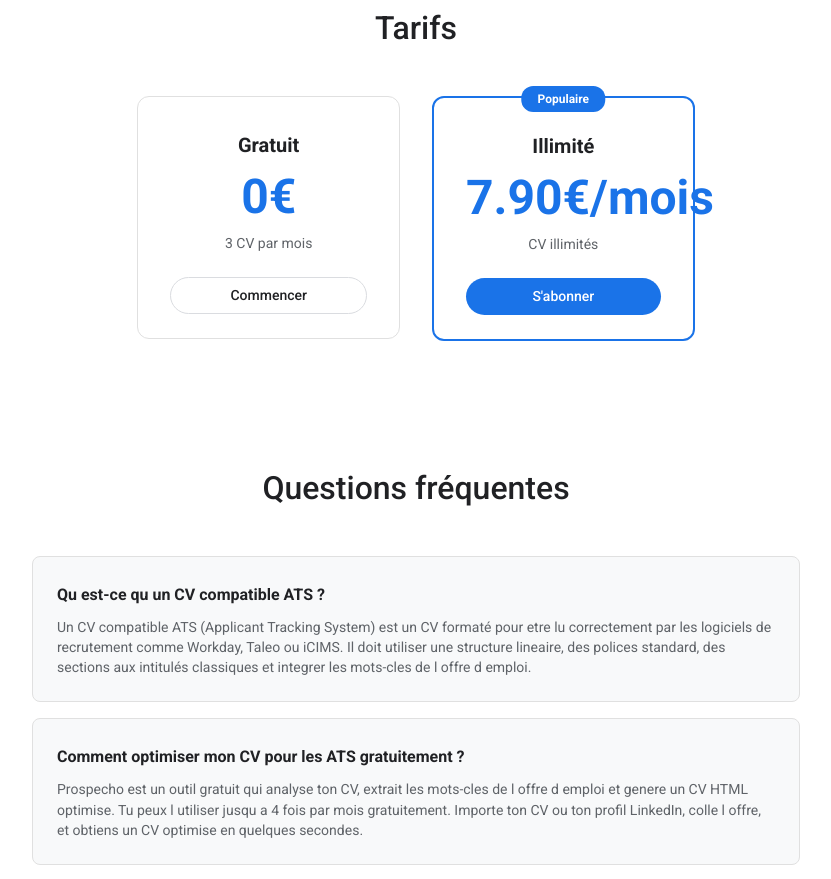
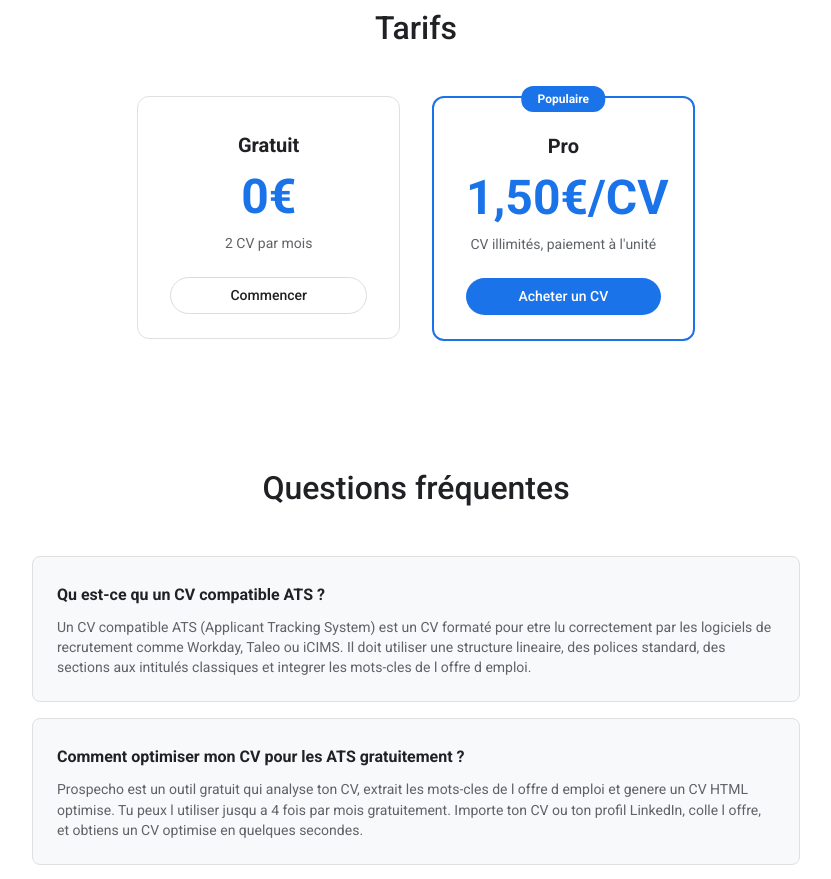
Before and after one commit to jeremybiv/ats-cv-optimizer, a Next.js app: page / in a window 1280 px wide. Shown: the part 1000-1879 px from the top of the page, without its empty margins (224-1055 px from the left). Built offline with nearby package versions, Linux system fonts and the light colour scheme; a web font is replaced by a local one.

Commit message:
feat(pricing): 1,50€/CV à l'unité + forfait gratuit 2 CV/mois (Prospecho)

```diff
--- a/pages/api/create-checkout.js
+++ b/pages/api/create-checkout.js
@@ -10,7 +10,7 @@ export default async function handler(req, res) {
     const session = await getServerSession(req, res, authOptions);
     const email = session?.user?.email || null;
     const checkoutSession = await stripe.checkout.sessions.create({
-      mode: 'subscription',
+      mode: 'payment',
       line_items: [{ price: process.env.STRIPE_PRICE_ID, quantity: 1 }],
       success_url: `${req.headers.origin}/app?success=true`,
       cancel_url: `${req.headers.origin}/?canceled=true`,
--- a/pages/api/optimize.js
+++ b/pages/api/optimize.js
@@ -7,12 +7,12 @@ import { findUserByEmail, getUserUsage, incrementUsage } from '../../src/lib/db'
 
 export const config = { api: { bodyParser: { sizeLimit: '10mb' } } };
 
-const FREE_PLAN_MONTHLY_LIMIT = 3;
+const FREE_PLAN_MONTHLY_LIMIT = 2;
 
 export default async function handler(req, res) {
   if (req.method !== 'POST') return res.status(405).json({ error: 'POST only' });
   try {
-    // ── Subscription quota check (free plan: 3 CV/month, Illimité: unlimited) ──
+    // ── Subscription quota check (free plan: 2 CV/month, Pro: unlimited) ──
     const session = await getServerSession(req, res, authOptions);
     if (session?.user?.id) {
       const user = await findUserByEmail(session.user.email);
@@ -20,7 +20,7 @@ export default async function handler(req, res) {
       if (!isUnlimited) {
         const usage = await getUserUsage(session.user.id);
         if (usage >= FREE_PLAN_MONTHLY_LIMIT) {
-          return res.status(402).json({ error: 'Quota gratuit atteint - passe à l abonnement Illimité' });
+          return res.status(402).json({ error: 'Quota gratuit atteint - passe au forfait Pro (1,50€/CV)' });
         }
       }
     }
--- a/pages/app/index.js
+++ b/pages/app/index.js
@@ -904,10 +904,10 @@ ${result.html}
         {quotaExceeded && (
           <Alert severity="warning" sx={{ mb: 2, borderRadius: 2 }} action={
             <Button color="inherit" size="small" onClick={handleUpgrade} disabled={upgradeLoading} sx={{ fontWeight: 600 }}>
-              {upgradeLoading ? 'Redirection...' : 'Passer à Illimité 7.90€/mois'}
+              {upgradeLoading ? 'Redirection...' : 'Passer à Pro 1,50€/CV'}
             </Button>
           }>
-            Quota gratuit atteint : 3 CV/mois maximum. Passe à Illimité pour générer des CV sans limite.
+            Quota gratuit atteint : 2 CV/mois maximum. Passe à Pro pour générer des CV sans limite.
           </Alert>
         )}
 
--- a/pages/index.js
+++ b/pages/index.js
@@ -31,16 +31,16 @@ const pricingPlans = [
   {
     name: 'Gratuit',
     price: '0€',
-    desc: '3 CV par mois',
+    desc: '2 CV par mois',
     cta: 'Commencer',
     href: '/app',
   },
   {
-    name: 'Illimité',
-    price: '7.90€/mois',
-    desc: 'CV illimités',
+    name: 'Pro',
+    price: '1,50€/CV',
+    desc: 'CV illimités, paiement à l\'unité',
     badge: 'Populaire',
-    cta: 'S\'abonner',
+    cta: 'Acheter un CV',
     href: null,
   },
 ];
@@ -271,12 +271,12 @@ export default function LandingPage() {
               "@type": "Offer",
               "price": "0",
               "priceCurrency": "EUR",
-              "description": "Gratuit - 3 CV par mois"
+              "description": "Gratuit - 2 CV par mois"
             }, {
               "@type": "Offer",
-              "price": "7.90",
+              "price": "1.50",
               "priceCurrency": "EUR",
-              "description": "Illimite - 7.90€/mois"
+              "description": "Pro - 1,50€/CV"
             }]
           })
         }}
```
Also changed, not shown: src/lib/db.js.
